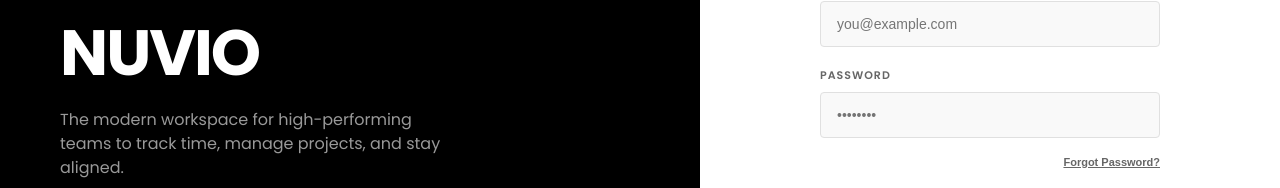
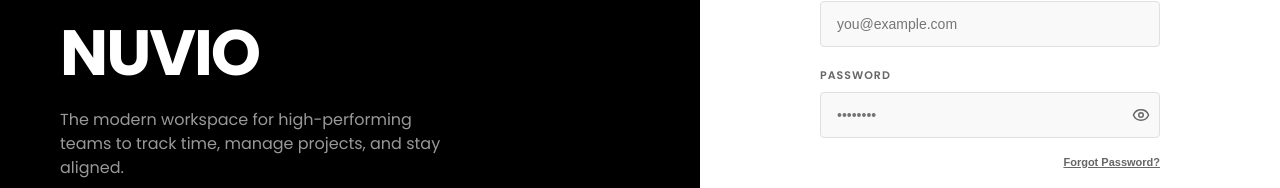
Before and after one commit to GCStudio-COD/gc-pro-app, a React (Vite) app: page / in a window 1280 px wide. Shown: the part 301-489 px from the top of the page. Built offline with nearby package versions, Linux system fonts and the light colour scheme.

Commit message:
feat: add safari PWA meta tags and reveal password toggle

```diff
--- a/index.html
+++ b/index.html
@@ -3,7 +3,15 @@
   <head>
     <meta charset="UTF-8" />
     <link rel="icon" type="image/svg+xml" href="/vite.svg" />
-    <meta name="viewport" content="width=device-width, initial-scale=1.0" />
+    <meta name="viewport" content="width=device-width, initial-scale=1.0, maximum-scale=1.0, user-scalable=no" />
+
+    <!-- Safari PWA Support -->
+    <link rel="apple-touch-icon" href="/pwa-192x192.png" />
+    <meta name="apple-mobile-web-app-capable" content="yes" />
+    <meta name="apple-mobile-web-app-status-bar-style" content="default" />
+    <meta name="apple-mobile-web-app-title" content="GCApp" />
+    <meta name="theme-color" content="#ffffff" />
+
     <title>Tauri + React + Typescript</title>
   </head>
 
--- a/src/App.tsx
+++ b/src/App.tsx
@@ -1,6 +1,6 @@
 // @ts-nocheck
 import { useState, useEffect, useRef } from "react";
-import { Play, Pause, Search, Plus, MoreVertical, RefreshCw, ChevronLeft, ChevronRight, Check } from "lucide-react";
+import { Play, Pause, Search, Plus, MoreVertical, RefreshCw, ChevronLeft, ChevronRight, Check, Eye, EyeOff } from "lucide-react";
 import { openUrl } from "@tauri-apps/plugin-opener";
 import { check } from "@tauri-apps/plugin-updater";
 import { onOpenUrl } from "@tauri-apps/plugin-deep-link";
@@ -109,6 +109,7 @@ function App() {
   const [isMenuOpen, setIsMenuOpen] = useState<boolean>(false);
   const [isAvatarMenuOpen, setIsAvatarMenuOpen] = useState<boolean>(false);
   const [taskFilter, setTaskFilter] = useState<"all" | "completed" | "pending">("all");
+  const [showPassword, setShowPassword] = useState<boolean>(false);
 
   useEffect(() => {
     const handleOutsideClick = () => {
@@ -909,7 +910,23 @@ function App() {
                   </div>
                   <div className="auth-input-group">
                     <label>Password</label>
-                    <input type="password" name="password" placeholder="••••••••" required />
+                    <div style={{ position: 'relative', width: '100%' }}>
+                      <input
+                        type={showPassword ? "text" : "password"}
+                        name="password"
+                        placeholder="••••••••"
+                        required
+                        style={{ width: '100%', boxSizing: 'border-box', paddingRight: '40px' }}
+                      />
+                      <button
+                        type="button"
+                        onClick={() => setShowPassword(!showPassword)}
+                        style={{ position: 'absolute', right: '10px', top: '50%', transform: 'translateY(-50%)', background: 'none', border: 'none', cursor: 'pointer', color: '#666', padding: 0, display: 'flex' }}
+                        title={showPassword ? "Hide password" : "Show password"}
+                      >
+                        {showPassword ? <EyeOff size={18} /> : <Eye size={18} />}
+                      </button>
+                    </div>
                     <div style={{ textAlign: 'right', marginTop: '2px' }}>
                       <button type="button" onClick={() => setAuthMode('forgot-password')} style={{ background: 'none', border: 'none', color: '#666', fontSize: '11px', fontWeight: 600, cursor: 'pointer', textDecoration: 'underline' }}>
                         Forgot Password?
```
